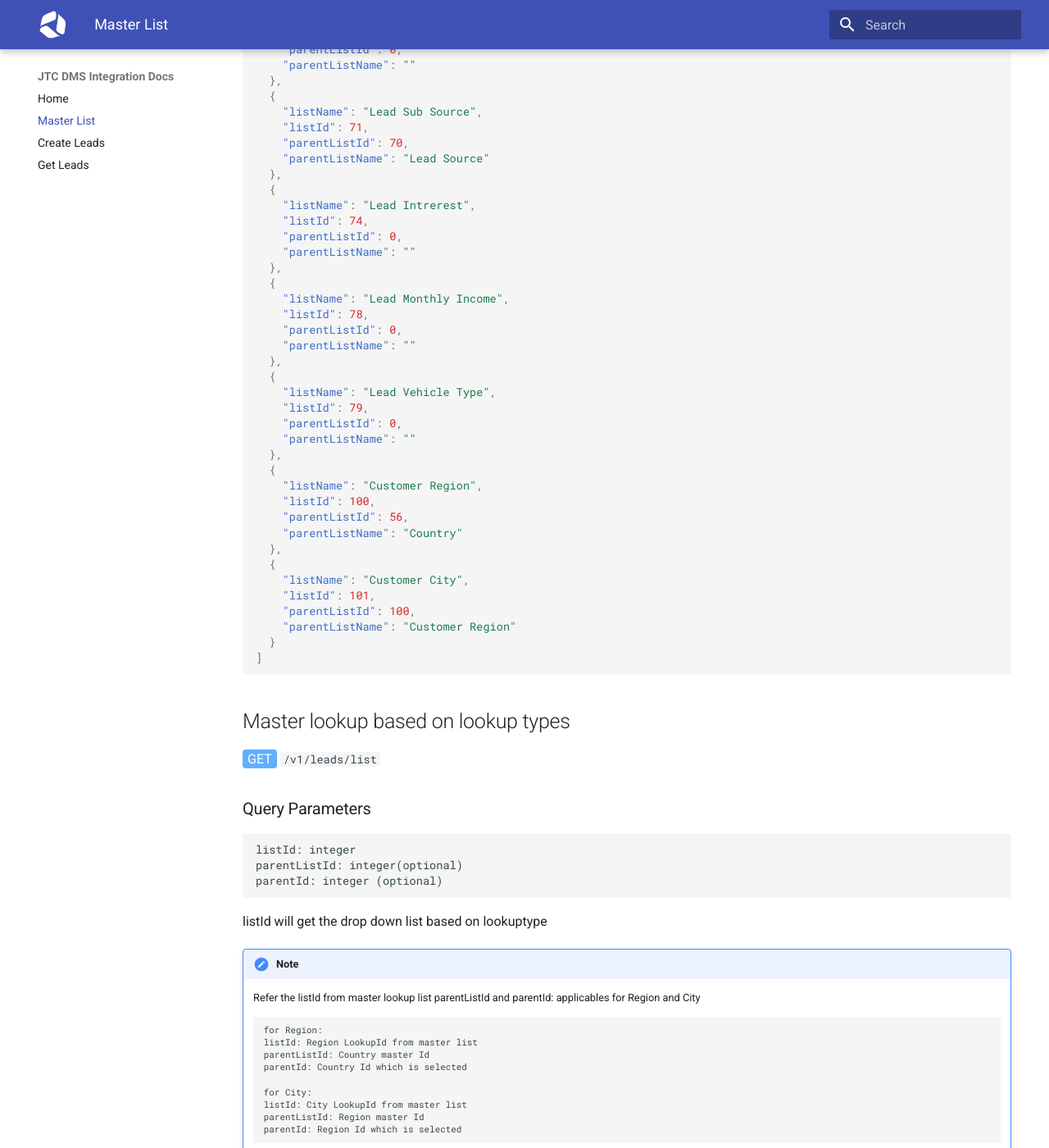
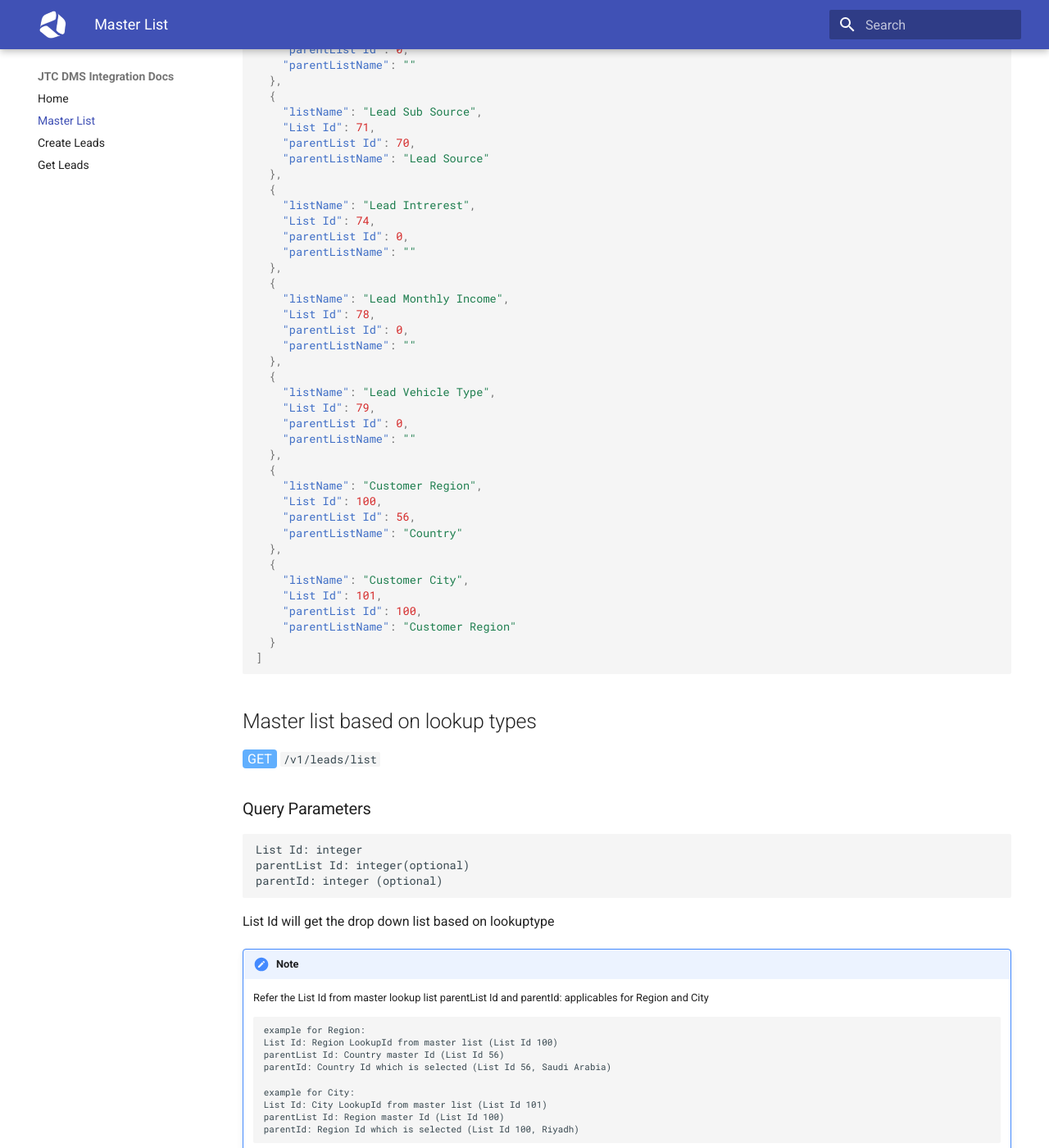
Before and after one commit to aljabr-trading/dms-external-docs, an MkDocs documentation site: the page built from docs/lookups.md, in a window 1280 px wide and 1400 px high, scrolled down 2983 px. Shown: the whole window at 82% size. Built offline with MkDocs 1.6.1 and Material for MkDocs 9.7.7, drawn with Linux system fonts in a browser that asks for light colours; some of the changed text lies outside the part shown.

Commit message:
updated the paramters

````diff
--- a/docs/lookups.md
+++ b/docs/lookups.md
@@ -8,11 +8,13 @@ PROD: https://dms-api.jtc.aljabr.com.sa/api
 TEST: https://dms-api-test.jtc.aljabr.com.sa/api
 ```
 
-## Master Lookup List (for reference)
+## Master List (for reference)
 <span class="http-get">GET</span> `/v1/leads/listmaster`
 
 !!!Note
-    This is provide the list of lookups we are using in the create lead. Based on listId, you can get the specific list.
+    This provide the Master list we are using in the create lead. Based on List Id, you can get the specific list.
+
+
 
 
 ### Response Body
@@ -21,197 +23,197 @@ TEST: https://dms-api-test.jtc.aljabr.com.sa/api
 [
   {
     "listName": "Company",
-    "listId": 0,
-    "parentListId": 0,
+    "List Id": 0,
+    "parentList Id": 0,
     "parentListName": ""
   },
   {
     "listName": "Branch",
-    "listId": 1,
-    "parentListId": 0,
+    "List Id": 1,
+    "parentList Id": 0,
     "parentListName": ""
   },
   {
     "listName": "Brand",
-    "listId": 2,
-    "parentListId": 0,
+    "List Id": 2,
+    "parentList Id": 0,
     "parentListName": ""
   },
   {
     "listName": "Department",
-    "listId": 3,
-    "parentListId": 0,
+    "List Id": 3,
+    "parentList Id": 0,
     "parentListName": ""
   },
   {
     "listName": "Division",
-    "listId": 4,
-    "parentListId": 0,
+    "List Id": 4,
+    "parentList Id": 0,
     "parentListName": ""
   },
   {
     "listName": "Priority",
-    "listId": 22,
-    "parentListId": 0,
+    "List Id": 22,
+    "parentList Id": 0,
     "parentListName": ""
   },
   {
     "listName": "CustomerType",
-    "listId": 27,
-    "parentListId": 0,
+    "List Id": 27,
+    "parentList Id": 0,
     "parentListName": ""
   },
   {
     "listName": "Company Industry Type",
-    "listId": 39,
-    "parentListId": 0,
+    "List Id": 39,
+    "parentList Id": 0,
     "parentListName": ""
   },
   {
     "listName": "Title",
-    "listId": 50,
-    "parentListId": 0,
+    "List Id": 50,
+    "parentList Id": 0,
     "parentListName": ""
   },
   {
     "listName": "Nationality",
-    "listId": 51,
-    "parentListId": 0,
+    "List Id": 51,
+    "parentList Id": 0,
     "parentListName": ""
   },
   {
     "listName": "Gender",
-    "listId": 52,
-    "parentListId": 0,
+    "List Id": 52,
+    "parentList Id": 0,
     "parentListName": ""
   },
   {
     "listName": "Occupation",
-    "listId": 53,
-    "parentListId": 0,
+    "List Id": 53,
+    "parentList Id": 0,
     "parentListName": ""
   },
   {
     "listName": "Language",
-    "listId": 54,
-    "parentListId": 0,
+    "List Id": 54,
+    "parentList Id": 0,
     "parentListName": ""
   },
   {
     "listName": "Contact Type",
-    "listId": 55,
-    "parentListId": 0,
+    "List Id": 55,
+    "parentList Id": 0,
     "parentListName": ""
   },
   {
     "listName": "Country",
-    "listId": 56,
-    "parentListId": 0,
+    "List Id": 56,
+    "parentList Id": 0,
     "parentListName": ""
   },
   {
     "listName": "Purchase Plan",
-    "listId": 59,
-    "parentListId": 0,
+    "List Id": 59,
+    "parentList Id": 0,
     "parentListName": ""
   },
   {
     "listName": "Payment Mode",
-    "listId": 60,
-    "parentListId": 0,
+    "List Id": 60,
+    "parentList Id": 0,
     "parentListName": ""
   },
   {
     "listName": "Currency",
-    "listId": 61,
-    "parentListId": 0,
+    "List Id": 61,
+    "parentList Id": 0,
     "parentListName": ""
   },
   {
     "listName": "Phone Code",
-    "listId": 62,
-    "parentListId": 56,
+    "List Id": 62,
+    "parentList Id": 56,
     "parentListName": "Country"
   },
   {
     "listName": "ModelFamily",
-    "listId": 63,
-    "parentListId": 0,
+    "List Id": 63,
+    "parentList Id": 0,
     "parentListName": ""
   },
   {
     "listName": "Model Year",
-    "listId": 64,
-    "parentListId": 0,
+    "List Id": 64,
+    "parentList Id": 0,
     "parentListName": ""
   },
   {
     "listName": "Lead Source",
-    "listId": 70,
-    "parentListId": 0,
+    "List Id": 70,
+    "parentList Id": 0,
     "parentListName": ""
   },
   {
     "listName": "Lead Sub Source",
-    "listId": 71,
-    "parentListId": 70,
+    "List Id": 71,
+    "parentList Id": 70,
     "parentListName": "Lead Source"
   },
   {
     "listName": "Lead Intrerest",
-    "listId": 74,
-    "parentListId": 0,
+    "List Id": 74,
+    "parentList Id": 0,
     "parentListName": ""
   },
   {
     "listName": "Lead Monthly Income",
-    "listId": 78,
-    "parentListId": 0,
+    "List Id": 78,
+    "parentList Id": 0,
     "parentListName": ""
   },
   {
     "listName": "Lead Vehicle Type",
-    "listId": 79,
-    "parentListId": 0,
+    "List Id": 79,
+    "parentList Id": 0,
     "parentListName": ""
   },
   {
     "listName": "Customer Region",
-    "listId": 100,
-    "parentListId": 56,
+    "List Id": 100,
+    "parentList Id": 56,
     "parentListName": "Country"
   },
   {
     "listName": "Customer City",
-    "listId": 101,
-    "parentListId": 100,
+    "List Id": 101,
+    "parentList Id": 100,
     "parentListName": "Customer Region"
   }
 ]
 
 ```
 
-## Master lookup based on lookup types
+## Master list based on lookup types
 <span class="http-get">GET</span> `/v1/leads/list`
 
 ### Query Parameters
 
 ```
-listId: integer
-parentListId: integer(optional)
+List Id: integer
+parentList Id: integer(optional)
 parentId: integer (optional)
 ```
-listId will get the drop down list based on lookuptype
+List Id will get the drop down list based on lookuptype
 !!!Note
-    Refer the listId from master lookup list
-    parentListId and parentId: applicables for Region and City
+    Refer the List Id from master lookup list
+    parentList Id and parentId: applicables for Region and City
 
-        for Region:
-        listId: Region LookupId from master list
-        parentListId: Country master Id
-        parentId: Country Id which is selected
+        example for Region:
+        List Id: Region LookupId from master list (List Id 100)
+        parentList Id: Country master Id (List Id 56)
+        parentId: Country Id which is selected (List Id 56, Saudi Arabia)
 
-        for City:
-        listId: City LookupId from master list
-        parentListId: Region master Id
-        parentId: Region Id which is selected
+        example for City:
+        List Id: City LookupId from master list (List Id 101)
+        parentList Id: Region master Id (List Id 100)
+        parentId: Region Id which is selected (List Id 100, Riyadh)
````
Also changed, not shown: docs/create-leads.md (+34 -34 lines), docs/index.md (+11 -10 lines), site/create-leads/index.html, site/index.html, site/lookups/index.html, site/search/search_index.json.
